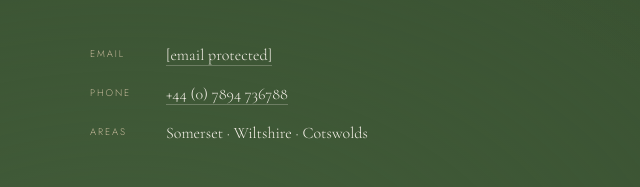
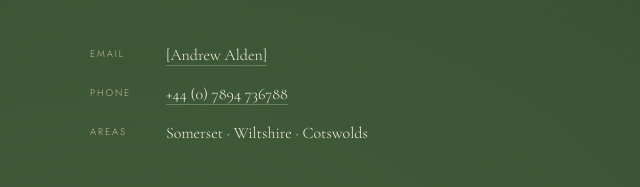
Before and after one commit to AndAlden/Garden-Space-and-Soul, a plain HTML site: page index.html in a window 1280 px wide. Shown: the part 8977-9164 px from the top of the page, 0-640 px from the left. Drawn offline with nearby package versions, Linux system fonts and the light colour scheme.

Commit message:
Update index.html

```diff
--- a/index.html
+++ b/index.html
@@ -1662,7 +1662,7 @@
       <div class="contact-details">
         <div class="contact-detail">
           <span class="contact-detail-label">Email</span>
-          <span class="contact-detail-value"><a href="andrewalden@gardenspaceandsoul.co.uk"><span class="__cf_email__" data-cfemail="b3dbd6dfdfdcf3d4d2c1d7d6ddc0c3d2d0d6d2ddd7c0dcc6df9dd0dc9dc6d8">[email&#160;protected]</span></a></span>
+          <span class="contact-detail-value"><a href="andrewalden@gardenspaceandsoul.co.uk"><span class="__cf_email__" data-cfemail="andrewalden@gardenspaceandsoul.co.uk">[Andrew&#160;Alden]</span></a></span>
         </div>
         <div class="contact-detail">
           <span class="contact-detail-label">Phone</span>
```
